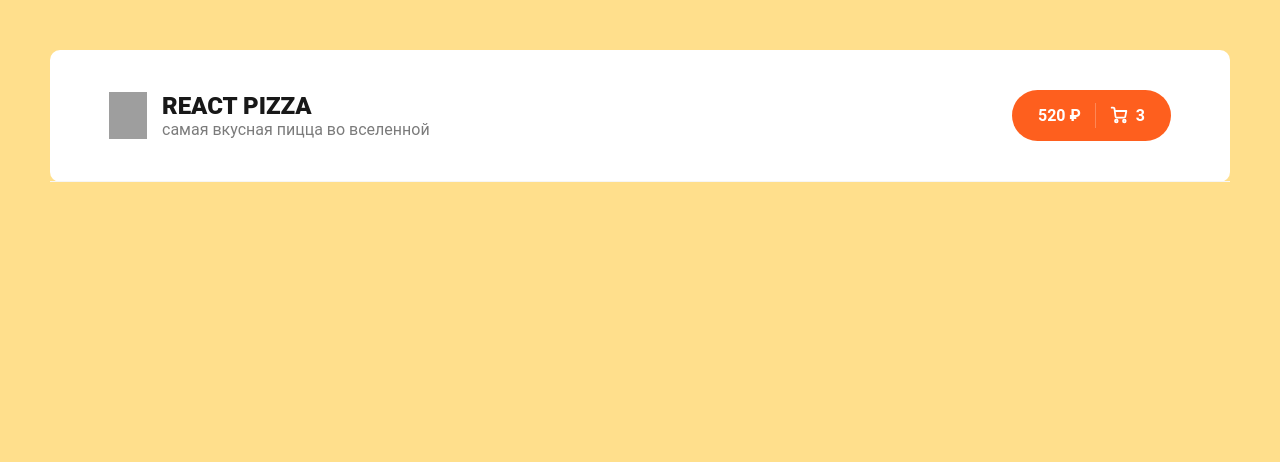
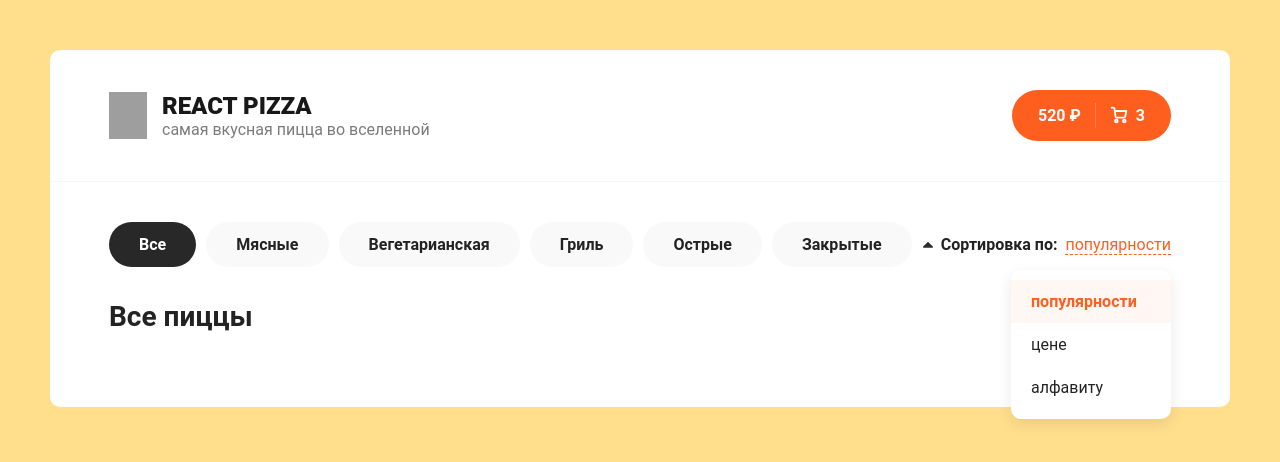
Before and after one commit to ScobarDen/react-ts-pizza-store, a React (Create React App) app: page / in a window 1280 px wide. Shown: the top 462 px of the page. Built offline with nearby package versions, Linux system fonts and the light colour scheme; grey boxes are pictures that could not be loaded.

Commit message:
добавил несколько компонентов

```diff
--- a/src/App.js
+++ b/src/App.js
@@ -1,62 +1,24 @@
 import './scss/app.scss';
+import Header from './components/Header';
+import Categories from './components/Categories';
+import Sort from './components/Sort';
 
-function Header() {
+function App() {
   return (
-    <div className="header">
-      <div className="container">
-        <div className="header__logo">
-          <img width="38" src="./img/pizza-logo.svg" alt="Pizza logo" />
-          <div>
-            <h1>React Pizza</h1>
-            <p>самая вкусная пицца во вселенной</p>
+    <div className="wrapper">
+      <Header />
+      <div className="content">
+        <div className="container">
+          <div className="content__top">
+            <Categories />
+            <Sort />
           </div>
-        </div>
-        <div className="header__cart">
-          <a href="/cart.html" className="button button--cart">
-            <span>520 ₽</span>
-            <div className="button__delimiter"></div>
-            <svg
-              width="18"
-              height="18"
-              viewBox="0 0 18 18"
-              fill="none"
-              xmlns="http://www.w3.org/2000/svg">
-              <path
-                d="M6.33333 16.3333C7.06971 16.3333 7.66667 15.7364 7.66667 15C7.66667 14.2636 7.06971 13.6667 6.33333 13.6667C5.59695 13.6667 5 14.2636 5 15C5 15.7364 5.59695 16.3333 6.33333 16.3333Z"
-                stroke="white"
-                stroke-width="1.8"
-                stroke-linecap="round"
-                stroke-linejoin="round"
-              />
-              <path
-                d="M14.3333 16.3333C15.0697 16.3333 15.6667 15.7364 15.6667 15C15.6667 14.2636 15.0697 13.6667 14.3333 13.6667C13.597 13.6667 13 14.2636 13 15C13 15.7364 13.597 16.3333 14.3333 16.3333Z"
-                stroke="white"
-                stroke-width="1.8"
-                stroke-linecap="round"
-                stroke-linejoin="round"
-              />
-              <path
-                d="M4.78002 4.99999H16.3334L15.2134 10.5933C15.1524 10.9003 14.9854 11.176 14.7417 11.3722C14.4979 11.5684 14.1929 11.6727 13.88 11.6667H6.83335C6.50781 11.6694 6.1925 11.553 5.94689 11.3393C5.70128 11.1256 5.54233 10.8295 5.50002 10.5067L4.48669 2.82666C4.44466 2.50615 4.28764 2.21182 4.04482 1.99844C3.80201 1.78505 3.48994 1.66715 3.16669 1.66666H1.66669"
-                stroke="white"
-                stroke-width="1.8"
-                stroke-linecap="round"
-                stroke-linejoin="round"
-              />
-            </svg>
-            <span>3</span>
-          </a>
+          <h2 className="content__title">Все пиццы</h2>
+          <div className="content__items"></div>
         </div>
       </div>
     </div>
   );
 }
 
-function App() {
-  return (
-    <div className="wrapper">
-      <Header />
-    </div>
-  );
-}
-
 export default App;
--- /dev/null
+++ b/src/components/Categories.jsx
@@ -0,0 +1,16 @@
+function Categories() {
+  return (
+    <div className="categories">
+      <ul>
+        <li className="active">Все</li>
+        <li>Мясные</li>
+        <li>Вегетарианская</li>
+        <li>Гриль</li>
+        <li>Острые</li>
+        <li>Закрытые</li>
+      </ul>
+    </div>
+  );
+}
+
+export default Categories;
--- /dev/null
+++ b/src/components/Header.jsx
@@ -0,0 +1,52 @@
+function Header() {
+  return (
+    <div className="header">
+      <div className="container">
+        <div className="header__logo">
+          <img width="38" src="./img/pizza-logo.svg" alt="Pizza logo" />
+          <div>
+            <h1>React Pizza</h1>
+            <p>самая вкусная пицца во вселенной</p>
+          </div>
+        </div>
+        <div className="header__cart">
+          <a href="/cart.html" className="button button--cart">
+            <span>520 ₽</span>
+            <div className="button__delimiter"></div>
+            <svg
+              width="18"
+              height="18"
+              viewBox="0 0 18 18"
+              fill="none"
+              xmlns="http://www.w3.org/2000/svg">
+              <path
+                d="M6.33333 16.3333C7.06971 16.3333 7.66667 15.7364 7.66667 15C7.66667 14.2636 7.06971 13.6667 6.33333 13.6667C5.59695 13.6667 5 14.2636 5 15C5 15.7364 5.59695 16.3333 6.33333 16.3333Z"
+                stroke="white"
+                stroke-width="1.8"
+                stroke-linecap="round"
+                stroke-linejoin="round"
+              />
+              <path
+                d="M14.3333 16.3333C15.0697 16.3333 15.6667 15.7364 15.6667 15C15.6667 14.2636 15.0697 13.6667 14.3333 13.6667C13.597 13.6667 13 14.2636 13 15C13 15.7364 13.597 16.3333 14.3333 16.3333Z"
+                stroke="white"
+                stroke-width="1.8"
+                stroke-linecap="round"
+                stroke-linejoin="round"
+              />
+              <path
+                d="M4.78002 4.99999H16.3334L15.2134 10.5933C15.1524 10.9003 14.9854 11.176 14.7417 11.3722C14.4979 11.5684 14.1929 11.6727 13.88 11.6667H6.83335C6.50781 11.6694 6.1925 11.553 5.94689 11.3393C5.70128 11.1256 5.54233 10.8295 5.50002 10.5067L4.48669 2.82666C4.44466 2.50615 4.28764 2.21182 4.04482 1.99844C3.80201 1.78505 3.48994 1.66715 3.16669 1.66666H1.66669"
+                stroke="white"
+                stroke-width="1.8"
+                stroke-linecap="round"
+                stroke-linejoin="round"
+              />
+            </svg>
+            <span>3</span>
+          </a>
+        </div>
+      </div>
+    </div>
+  );
+}
+
+export default Header;
--- /dev/null
+++ b/src/components/Sort.jsx
@@ -0,0 +1,30 @@
+function Sort() {
+  return (
+    <div className="sort">
+      <div className="sort__label">
+        <svg
+          width="10"
+          height="6"
+          viewBox="0 0 10 6"
+          fill="none"
+          xmlns="http://www.w3.org/2000/svg">
+          <path
+            d="M10 5C10 5.16927 9.93815 5.31576 9.81445 5.43945C9.69075 5.56315 9.54427 5.625 9.375 5.625H0.625C0.455729 5.625 0.309245 5.56315 0.185547 5.43945C0.061849 5.31576 0 5.16927 0 5C0 4.83073 0.061849 4.68424 0.185547 4.56055L4.56055 0.185547C4.68424 0.061849 4.83073 0 5 0C5.16927 0 5.31576 0.061849 5.43945 0.185547L9.81445 4.56055C9.93815 4.68424 10 4.83073 10 5Z"
+            fill="#2C2C2C"
+          />
+        </svg>
+        <b>Сортировка по:</b>
+        <span>популярности</span>
+      </div>
+      <div className="sort__popup">
+        <ul>
+          <li className="active">популярности</li>
+          <li>цене</li>
+          <li>алфавиту</li>
+        </ul>
+      </div>
+    </div>
+  );
+}
+
+export default Sort;
```
